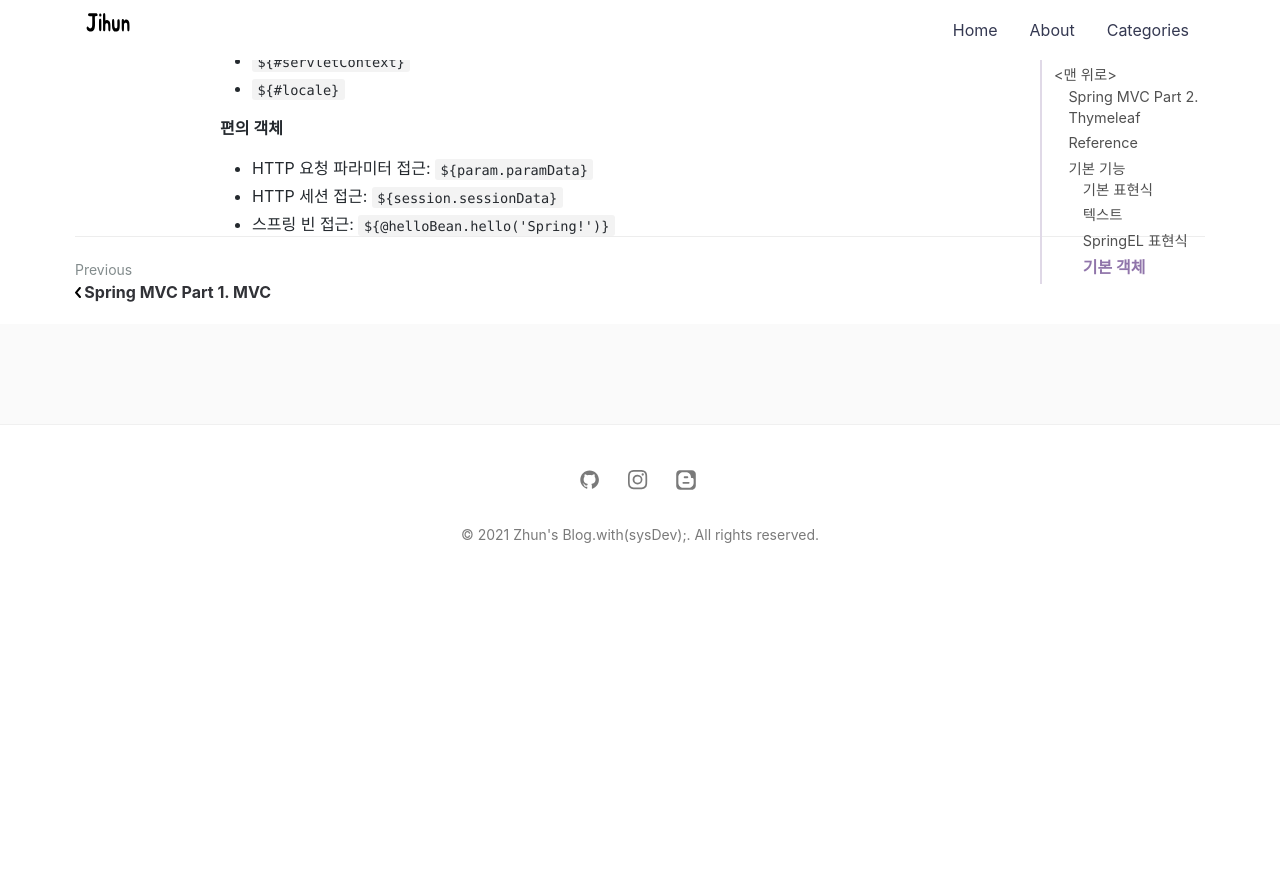
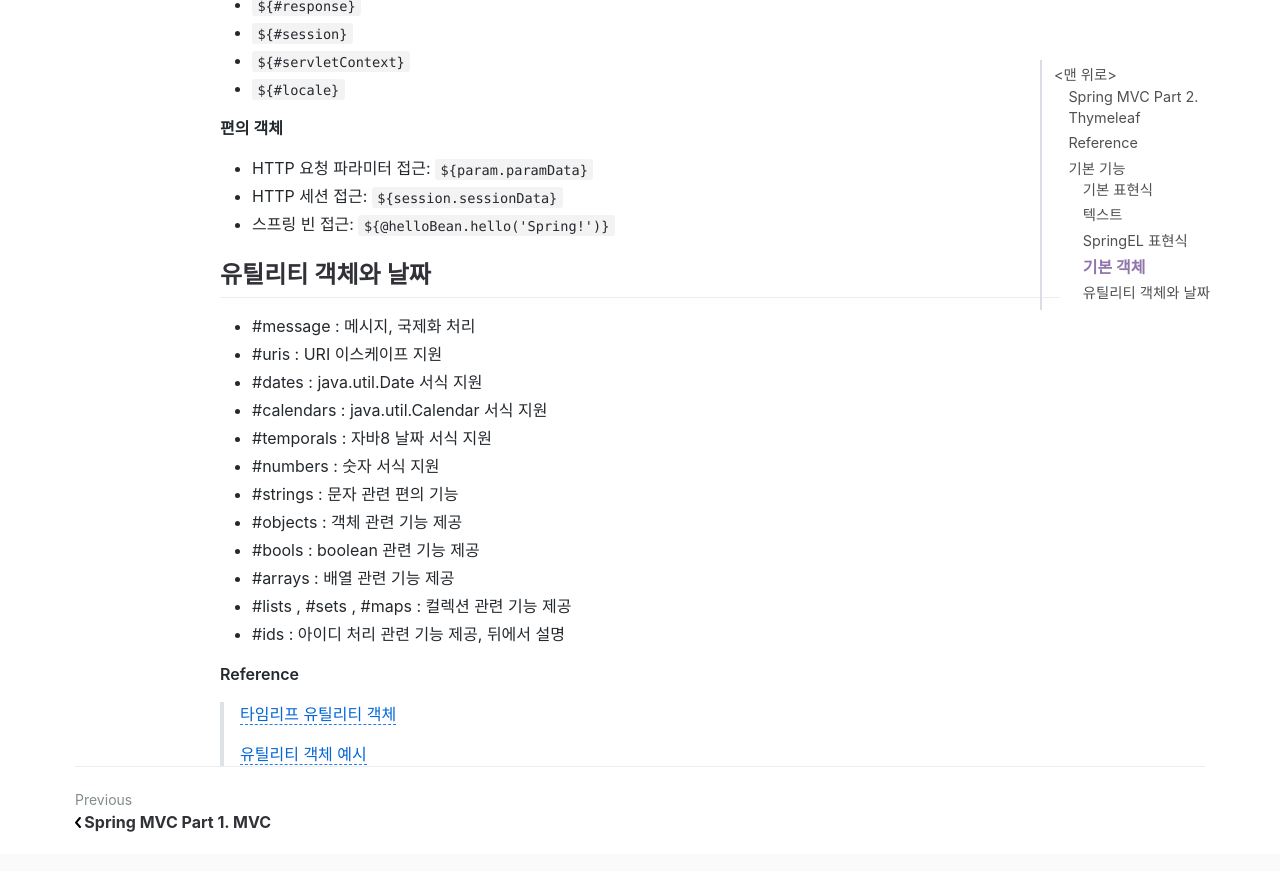
Before and after one commit to jihunparkme/jihunparkme.github.io, a Jekyll site: the page built from _posts/2021-10-11-Spring-MVC-Part2-Thymeleaf.md, in a window 1280 px wide and 900 px high, scrolled down 4203 px. Shown: the top 871 px of the window. Built offline with Jekyll 4.4.1, drawn with Linux system fonts in a browser that asks for light colours; comment, search, counter and statistics services are not loaded; before the commit the page ends 4793 px from its top, so only the background shows below that.

Commit message:
[타임리프 - 기본 기능] 유틸리티 객체와 날짜

```diff
--- a/_posts/2021-10-11-Spring-MVC-Part2-Thymeleaf.md
+++ b/_posts/2021-10-11-Spring-MVC-Part2-Thymeleaf.md
@@ -187,3 +187,24 @@ featured-img: spring_mvc_2
 - HTTP 요청 파라미터 접근: `${param.paramData}`
 - HTTP 세션 접근: `${session.sessionData}`
 - 스프링 빈 접근: `${@helloBean.hello('Spring!')}`
+
+## 유틸리티 객체와 날짜
+
+- #message : 메시지, 국제화 처리
+- #uris : URI 이스케이프 지원
+- #dates : java.util.Date 서식 지원
+- #calendars : java.util.Calendar 서식 지원
+- #temporals : 자바8 날짜 서식 지원
+- #numbers : 숫자 서식 지원
+- #strings : 문자 관련 편의 기능
+- #objects : 객체 관련 기능 제공
+- #bools : boolean 관련 기능 제공
+- #arrays : 배열 관련 기능 제공
+- #lists , #sets , #maps : 컬렉션 관련 기능 제공
+- #ids : 아이디 처리 관련 기능 제공, 뒤에서 설명
+
+**Reference**
+
+> [타임리프 유틸리티 객체](https://www.thymeleaf.org/doc/tutorials/3.0/usingthymeleaf.html#expression-utilityobjects)
+>
+> [유틸리티 객체 예시](https://www.thymeleaf.org/doc/tutorials/3.0/usingthymeleaf.html#appendix-b-expressionutility-objects)
```
